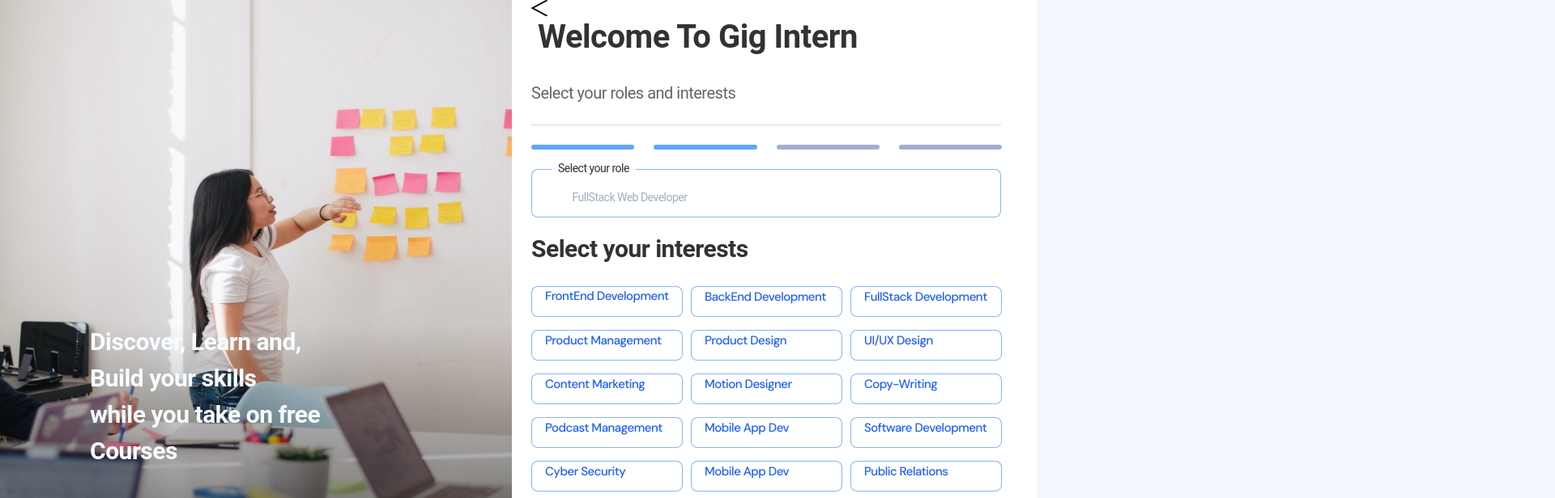
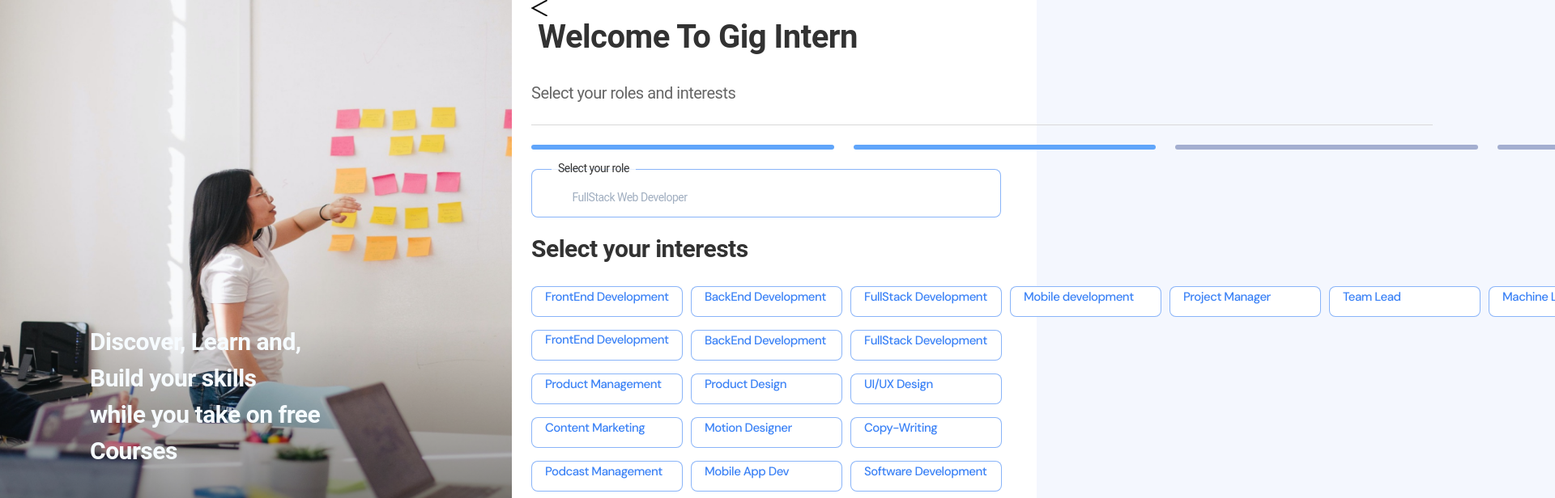
Before and after one commit to DestructiveClub/Gig-Intern-Frontend, a React (Create React App) app: page /interest in a window 1280 px wide. Shown: the top 616 px of the page at 81% size, 1920 px wide, since content can reach past the window. Built offline with nearby package versions, Linux system fonts and the light colour scheme; what tailwindcss-rtl would draw is missing.

Commit message:
Fixing Second signin page

```diff
--- a/package.json
+++ b/package.json
@@ -21,8 +21,8 @@
     "react-apexcharts": "1.4.0",
     "react-calendar": "^3.9.0",
     "react-dom": "^18.2.0",
+    "react-router-dom": "^6.16.0",
     "react-icons": "^4.4.0",
-    "react-router-dom": "^6.4.0",
     "react-scripts": "5.0.1",
     "react-table": "^7.8.0",
     "tailwindcss-rtl": "^0.9.0",
--- /dev/null
+++ b/src/components/card/CardButton.jsx
@@ -0,0 +1,16 @@
+import React from "react";
+
+const Card = ({ interest, onClick }) => {
+  return (
+    <div
+      className="mb-4 h-[38px] w-[187px] rounded-lg border border-blue-500 border-opacity-60 bg-white cursor-pointer"
+      onClick={() => onClick(interest)}
+    >
+      <text className="font-sf-pro-text ml-4 text-[15px] font-medium not-italic text-blue-500">
+        {interest}
+      </text>
+    </div>
+  );
+};
+
+export default Card;
--- a/src/pages/sign-up/Second-page.jsx
+++ b/src/pages/sign-up/Second-page.jsx
@@ -1,16 +1,41 @@
-import React from "react";
+import React, { useState } from "react";
 import { NavLink } from "react-router-dom";
 import Google from "../../assets/Google.png";
 import unsplash from "../../assets/unsplash.png";
 import Vector from "../../assets/Vector.png";
+import Card from "components/card/CardButton";
 
 
 const InterestPage = () => {
 
+  // Define a state to manage the selected interests
+  const [ selectedInterests, setSelectedInterests ] = useState([]);
+
+  // Define a function to handle the click event on a card
+  const handleCardClick = (interest) => {
+    if (selectedInterests.includes(interest)) {
+      setSelectedInterests(selectedInterests.filter((item) => item !== interest));
+    } else {
+      // If it's not selected, add it to the list
+      setSelectedInterests([ ...selectedInterests, interest ]);
+    }
+  };
+
+  // List of interests
+  const interestsList = [
+    "FrontEnd Development",
+    "BackEnd Development",
+    "FullStack Development",
+    "Mobile development",
+    "Project Manager",
+    "Team Lead",
+    "Machine Learning",
+    "Data Analysis",
+  ];
 
   return (
-    <div className="flex pr-4 flex-col md:flex-row max-w-screen max-h-screen bg-white">
-      <div className="relative  md:w-1/2 md:flex hidden px-0">
+    <div className="flex flex-col max-h-screen pr-4 bg-white md:flex-row max-w-screen">
+      <div className="relative hidden px-0 md:w-1/2 md:flex">
         <img src={ unsplash } alt="" className="w-full max-w-screen" />
         <h1 className=" right-75 bottom-68 helvetica-font absolute left-1/2 top-1/2 z-10 ml-8 h-[280px] w-[75%] -translate-x-1/2 transform font-sans text-[30px] font-bold leading-normal text-[#F6FBFF]">
           Discover, Learn and,
@@ -25,10 +50,10 @@ const InterestPage = () => {
 
       <div className="gap-{30px} flex w-1/2 flex-col items-start  bg-white">
         <div className="flex flex-col space-y-6 ">
-          <div className="relative  flex gap-2">
+          <div className="relative flex gap-2">
 
             <NavLink to="/signup">
-              <img className="absolute ml-6 w-5 h-5" src={ Vector } alt="" />
+              <img className="absolute w-5 h-5 ml-6" src={ Vector } alt="" />
             </NavLink>
 
             <h1 className="Roboto-font leading-{54.856px} custom-font-settings  text-black ml-6 mt-4 font-sans text-[40px] font-bold not-italic opacity-80">
@@ -38,13 +63,13 @@ const InterestPage = () => {
           <h2 className="Roboto-font leading-{27.428px} custom-font-settings text-black ml-6 mt-4 font-sans text-[20px] font-normal not-italic opacity-60">
             Select your roles and interests
           </h2>
-          <div className="ml-6 h-[1px] w-[580px] flex-grow bg-[#D9D9D9]"></div>
+          <div className="ml-6 h-[1px] w-[70%] flex-grow bg-[#D9D9D9]"></div>
 
-          <div className="flex-start flex">
-            <div className="ml-6 h-[6px] w-[120px] flex-grow rounded-md bg-blue-400"></div>
-            <div className="ml-6 h-[6px] w-[120px] flex-grow rounded-md bg-blue-400"></div>
-            <div className="ml-6 h-[6px] w-[120px] flex-grow rounded-md bg-gray-600"></div>
-            <div className="ml-6 h-[6px] w-[120px] flex-grow rounded-md bg-gray-600"></div>
+          <div className="flex flex-start">
+            <div className="ml-6 h-[6px] w-[70%] flex-grow rounded-md bg-blue-400"></div>
+            <div className="ml-6 h-[6px] w-[70%] flex-grow rounded-md bg-blue-400"></div>
+            <div className="ml-6 h-[6px] w-[70%] flex-grow rounded-md bg-gray-600"></div>
+            <div className="ml-6 h-[6px] w-[70%] flex-grow rounded-md bg-gray-600"></div>
           </div>
 
           <div className="ml-6">
@@ -71,20 +96,31 @@ const InterestPage = () => {
 
           <form className="ml-6">
             <div className="flex-start flex flex-shrink-0 gap-[10px]">
+              { interestsList.map((interest) => (
+
+                <Card
+                  key={ interest }
+                  interest={ interest }
+                  onClick={ handleCardClick }
+                />
+              ))
+              }
+            </div>
+            <div className="flex-start flex flex-shrink-0 gap-[10px]">
               <div color="blue" className=" mb-4  h-[38px] w-[187px] rounded-lg border border-blue-500 border-opacity-60 bg-white">
-                <text className="text-center absolute font-sf-pro-text  ml-4 text-[15px] font-medium not-italic  text-[#1F5EFF] ">
+                <text className="text-center absolute font-sf-pro-text  ml-4 text-[15px] font-medium not-italic  text-blue-500 ">
                   FrontEnd Development
                 </text>
               </div>
 
               <div className=" mb-4  h-[38px] w-[187px] rounded-lg border border-blue-500 border-opacity-60 bg-white">
-                <text className="font-sf-pro-text ml-4 text-[15px] font-medium not-italic  text-[#1F5EFF] ">
+                <text className="font-sf-pro-text ml-4 text-[15px] font-medium not-italic  text-blue-500">
                   BackEnd Development
                 </text>
               </div>
 
               <div className=" mb-4  h-[38px] w-[187px] rounded-lg border border-blue-500 border-opacity-60 bg-white">
-                <text className="font-sf-pro-text ml-4 text-[15px] font-medium not-italic  text-[#1F5EFF] ">
+                <text className="font-sf-pro-text ml-4 text-[15px] font-medium not-italic  text-blue-500 ">
                   FullStack Development
                 </text>
               </div>
@@ -92,19 +128,19 @@ const InterestPage = () => {
 
             <div className="flex-start flex gap-[10px] ">
               <div className=" mb-4  h-[38px] w-[187px] rounded-lg border border-blue-500 border-opacity-60 bg-white">
-                <text className="font-sf-pro-text ml-4 text-[15px] font-medium not-italic  text-[#1F5EFF] ">
+                <text className="font-sf-pro-text ml-4 text-[15px] font-medium not-italic  text-blue-500 ">
                   Product Management
                 </text>
               </div>
 
               <div className=" mb-4  h-[38px] w-[187px] rounded-lg border border-blue-500 border-opacity-60 bg-white">
-                <text className="font-sf-pro-text ml-4 text-[15px] font-medium not-italic  text-[#1F5EFF] ">
+                <text className="font-sf-pro-text ml-4 text-[15px] font-medium not-italic  text-blue-500 ">
                   Product Design
                 </text>
               </div>
 
               <div className=" mb-4  h-[38px] w-[187px] rounded-lg border border-blue-500 border-opacity-60 bg-white">
-                <text className="font-sf-pro-text ml-4 text-[15px] font-medium not-italic  text-[#1F5EFF] ">
+                <text className="font-sf-pro-text ml-4 text-[15px] font-medium not-italic  text-blue-500 ">
                   UI/UX Design
                 </text>
               </div>
@@ -112,19 +148,19 @@ const InterestPage = () => {
 
             <div className="flex-start flex gap-[10px]">
               <div className=" mb-4  h-[38px] w-[187px] rounded-lg border border-blue-500 border-opacity-60 bg-white">
-                <text className="font-sf-pro-text ml-4 text-[15px] font-medium not-italic  text-[#1F5EFF] ">
+                <text className="font-sf-pro-text ml-4 text-[15px] font-medium not-italic  text-blue-500 ">
                   Content Marketing
                 </text>
               </div>
 
               <div className=" mb-4  h-[38px] w-[187px] rounded-lg border border-blue-500 border-opacity-60 bg-white">
-                <text className="font-sf-pro-text ml-4 text-[15px] font-medium not-italic  text-[#1F5EFF] ">
+                <text className="font-sf-pro-text ml-4 text-[15px] font-medium not-italic  text-blue-500 ">
                   Motion Designer
                 </text>
               </div>
 
               <div className=" mb-4  h-[38px] w-[187px] rounded-lg border border-blue-500 border-opacity-60 bg-white">
-                <text className="font-sf-pro-text ml-4 text-[15px] font-medium not-italic  text-[#1F5EFF] ">
+                <text className="font-sf-pro-text ml-4 text-[15px] font-medium not-italic  text-blue-500 ">
                   Copy-Writing
                 </text>
               </div>
@@ -132,19 +168,19 @@ const InterestPage = () => {
 
             <div className="flex-start flex gap-[10px]">
               <div className=" mb-4  h-[38px] w-[187px] rounded-lg border border-blue-500 border-opacity-60 bg-white">
-                <text className="font-sf-pro-text ml-4 text-[15px] font-medium not-italic  text-[#1F5EFF] ">
+                <text className="font-sf-pro-text ml-4 text-[15px] font-medium not-italic  text-blue-500 ">
                   Podcast Management
                 </text>
               </div>
 
               <div className=" mb-4  h-[38px] w-[187px] rounded-lg border border-blue-500 border-opacity-60 bg-white">
-                <text className="font-sf-pro-text ml-4 text-[15px] font-medium not-italic  text-[#1F5EFF] ">
+                <text className="font-sf-pro-text ml-4 text-[15px] font-medium not-italic  text-blue-500 ">
                   Mobile App Dev
                 </text>
               </div>
 
               <div className=" mb-4  h-[38px] w-[187px] rounded-lg border border-blue-500 border-opacity-60 bg-white">
-                <text className="font-sf-pro-text ml-4 text-[15px] font-medium not-italic  text-[#1F5EFF] ">
+                <text className="font-sf-pro-text ml-4 text-[15px] font-medium not-italic  text-blue-500 ">
                   Software Development
                 </text>
               </div>
@@ -152,26 +188,26 @@ const InterestPage = () => {
 
             <div className="flex-start flex gap-[10px]">
               <div className=" mb-4  h-[38px] w-[187px] rounded-lg border border-blue-500 border-opacity-60 bg-white">
-                <text className="font-sf-pro-text ml-4 text-[15px] font-medium not-italic  text-[#1F5EFF] ">
+                <text className="font-sf-pro-text ml-4 text-[15px] font-medium not-italic  text-blue-500 ">
                   Cyber Security
                 </text>
               </div>
 
               <div className=" mb-4  h-[38px] w-[187px] rounded-lg border border-blue-500 border-opacity-60 bg-white">
-                <text className="font-sf-pro-text ml-4 text-[15px] font-medium not-italic  text-[#1F5EFF] ">
+                <text className="font-sf-pro-text ml-4 text-[15px] font-medium not-italic  text-blue-500 ">
                   Mobile App Dev
                 </text>
               </div>
 
               <div className=" mb-4  h-[38px] w-[187px] rounded-lg border border-blue-500 border-opacity-60 bg-white">
-                <text className="font-sf-pro-text ml-4 text-[15px] font-medium not-italic  text-[#1F5EFF] ">
+                <text className="font-sf-pro-text ml-4 text-[15px] font-medium not-italic  text-blue-500">
                   Public Relations
                 </text>
               </div>
             </div>
           </form>
 
-          <div className="ml-6 flex flex-col items-center">
+          <div className="flex flex-col items-center ml-6">
             <NavLink
               to="/courses"
               // onClick={ handleSubmit }
@@ -180,7 +216,7 @@ const InterestPage = () => {
               Next
             </NavLink>
 
-            <div className="flex-start mt-2 flex items-center">
+            <div className="flex items-center mt-2 flex-start">
               <div className="h-[1px] w-[274px] flex-grow bg-blue-500 bg-opacity-60"></div>
               <h2 className="p-1 Roboto-font leading-{19.2px} text-gray-900 font-sans text-[14px] bg-white font-black not-italic opacity-80 ">
                 OR
```
Also changed, not shown: src/components/UseStates.jsx (+7 -5 lines), src/components/fields/Input.jsx (+7 -6 lines), src/pages/sign-up/First-page.jsx (+59 -37 lines), 1 other file (tests, documents, lock files or other folders).
